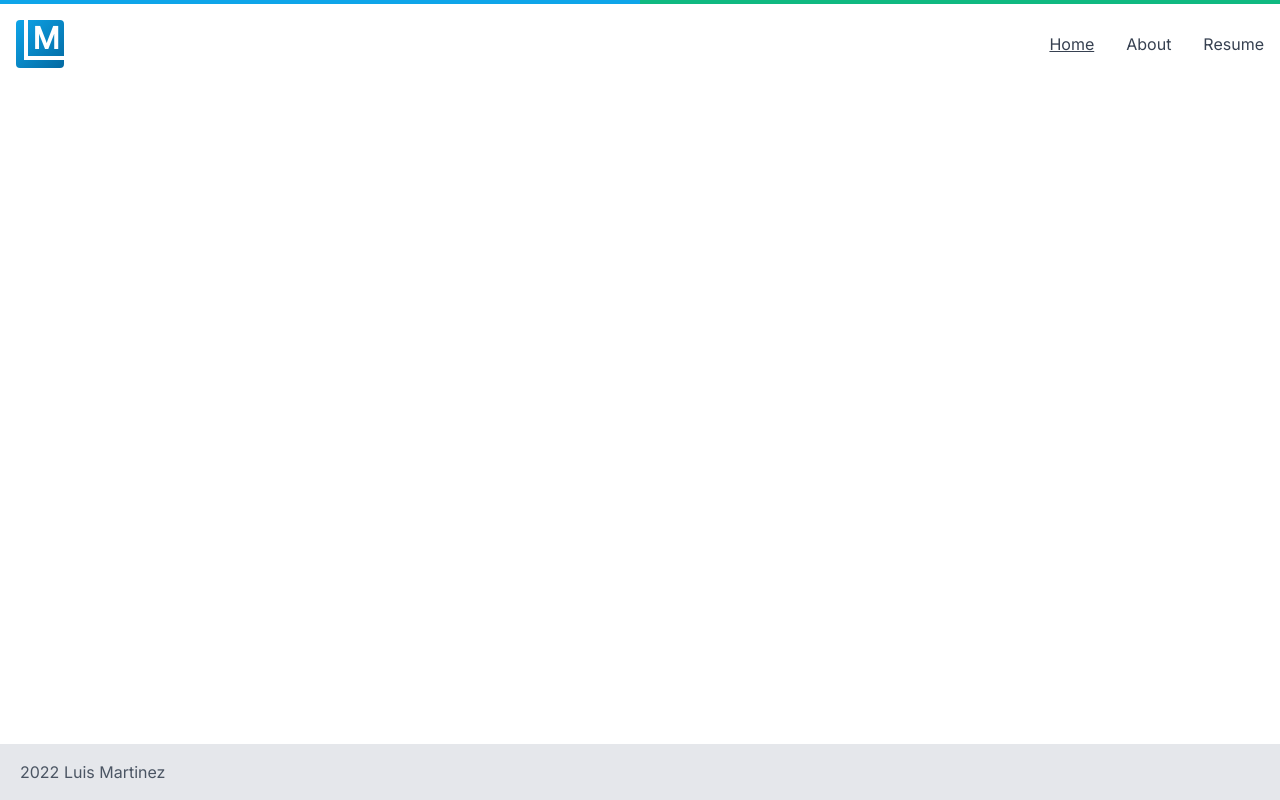
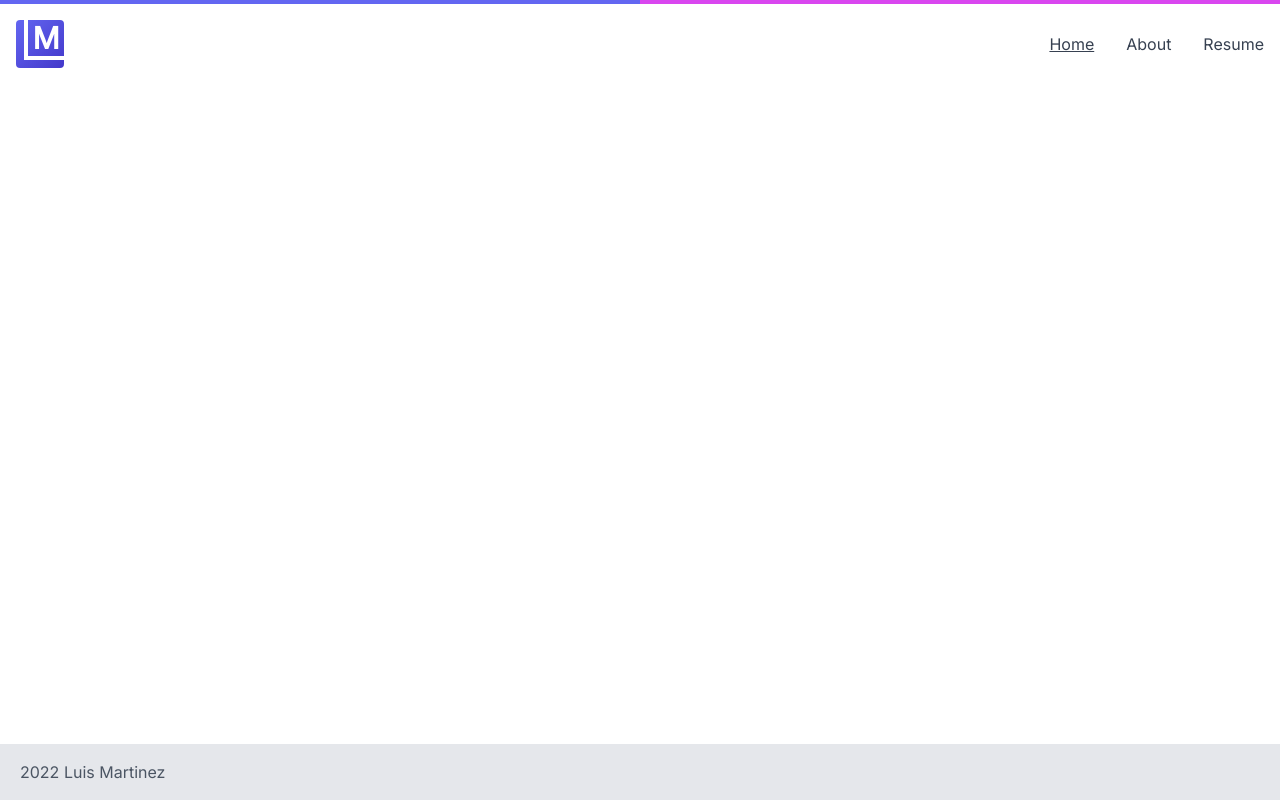
Before and after one commit to luismartinezs/luis-martinez-next-site, a Next.js app: page / in a window 1280 px wide. Built offline with nearby package versions, Linux system fonts and the light colour scheme.

Commit message:
style: change colors

```diff
--- a/tailwind.config.js
+++ b/tailwind.config.js
@@ -9,8 +9,8 @@ module.exports = {
   theme: {
     extend: {
       colors: {
-        primary: colors.sky,
-        secondary: colors.emerald
+        primary: colors.indigo,
+        secondary: colors.fuchsia
       },
       fontFamily: {
         'sans': ['Inter', ...defaultTheme.fontFamily.sans]
```
